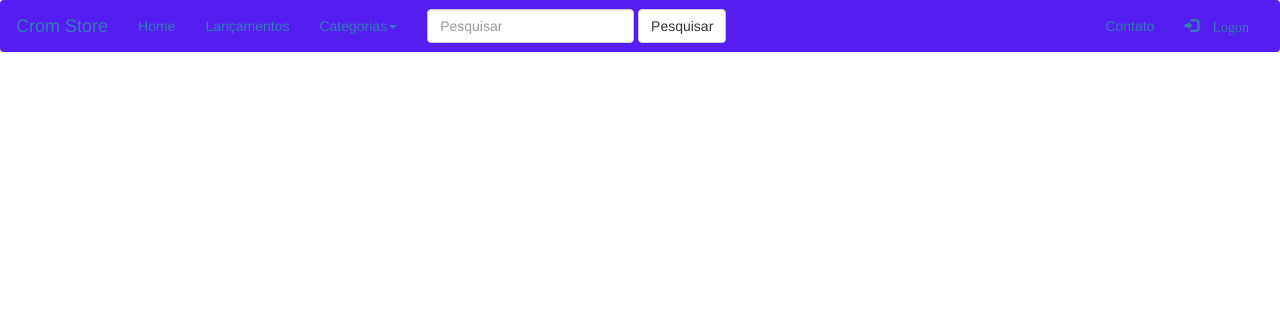
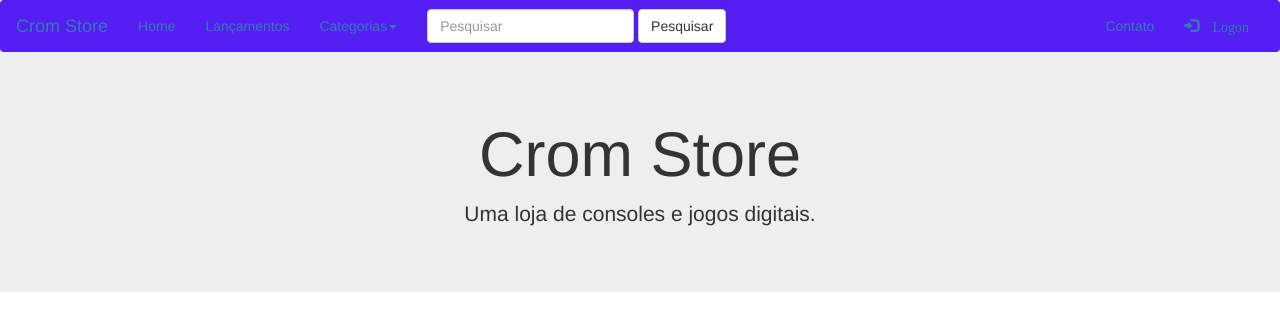
Before and after one commit to VictorCrom072/ProjetoLojaVirtual, a PHP site: page / in a window 1280 px wide. Shown: the top 331 px of the page. Run offline with PHP 8.4, Linux system fonts and the light colour scheme; some libraries are stand-ins or nearby versions.

Commit message:
CromStore-Aula05

```diff
--- /dev/null
+++ b/cabecalho.html
@@ -0,0 +1,4 @@
+<div class="jumbotron text-center">
+    <h1>Crom Store</h1>
+    <p>Uma loja de consoles e jogos digitais.</p>
+</div>
--- a/index.php
+++ b/index.php
@@ -7,8 +7,12 @@
     <link rel="stylesheet" href="https://maxcdn.bootstrapcdn.com/bootstrap/3.3.7/css/bootstrap.min.css">
     <script src="https://ajax.googleapis.com/ajax/libs/jquery/3.2.1/jquery.min.js"></script>
     <script src="https://maxcdn.bootstrapcdn.com/bootstrap/3.3.7/js/bootstrap.min.js"></script>
+    <style type="text/css">
+        .navbar{ margin-bottom: 0%; }
+    </style>
 </head>
 <body>
     <?php include 'nav.php' ?>
+    <?php include 'cabecalho.html' ?>
 </body>
 </html>
--- a/nav.php
+++ b/nav.php
@@ -1,14 +1,4 @@
-<!DOCTYPE html>
-<html lang="pt-br">
-<head>
-    <meta charset="UTF-8">
-    <meta name="viewport" content="width=device-width, initial-scale=1.0">
-    <title>Minha Loja</title>
-    <link rel="stylesheet" href="https://maxcdn.bootstrapcdn.com/bootstrap/3.3.7/css/bootstrap.min.css">
-    <script src="https://ajax.googleapis.com/ajax/libs/jquery/3.2.1/jquery.min.js"></script>
-    <script src="https://maxcdn.bootstrapcdn.com/bootstrap/3.3.7/js/bootstrap.min.js"></script>
-</head>
-<body>
+
 <nav class="navbar navbar-light" style="background-color: #541DF2;">
 <div class="container-fluid">
     <!-- Brand and toggle get grouped for better mobile display -->
@@ -50,5 +40,3 @@
     </div><!-- /.navbar-collapse -->
 </div><!-- /.container-fluid -->
 </nav>
-</body>
-</html>
```
Lines whose indentation alone changed are shown as unchanged.
